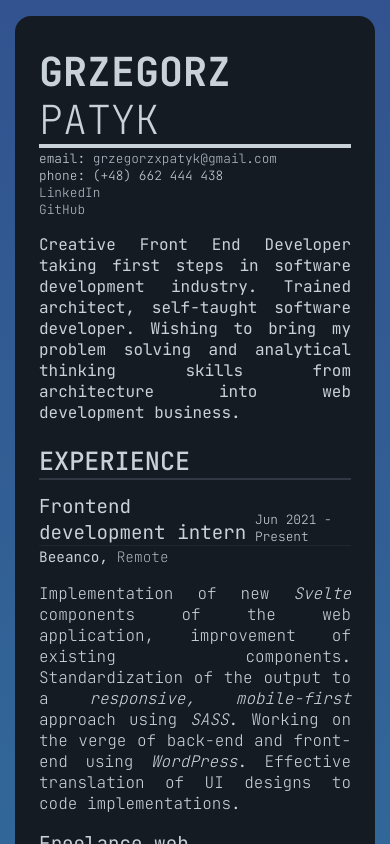
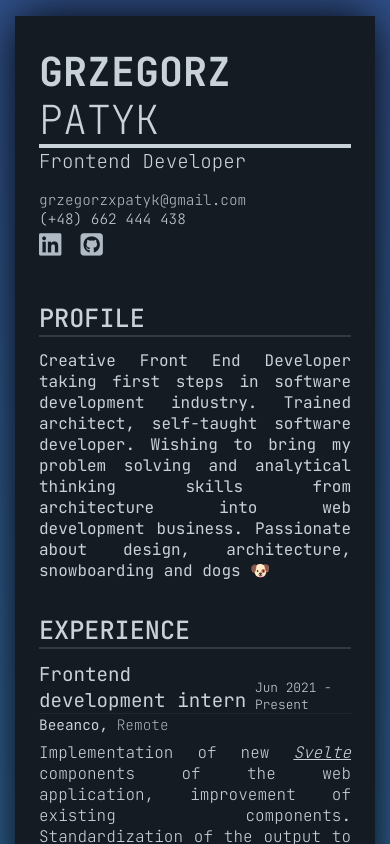
Before and after one commit to grzegorzxpatyk/my-resume, a React (Create React App) app: page / in a window 390 px wide. Shown: the top 844 px of the page. Built offline with nearby package versions, Linux system fonts and the light colour scheme.

Commit message:
shortly - a lot of improvements - printing on one page, fixed styling a bit, changed data and the structure of the resume

```diff
--- a/src/App.js
+++ b/src/App.js
@@ -5,9 +5,10 @@ const data = {
     bio: {
         firstName: 'Grzegorz',
         lastName: 'Patyk',
+        title: 'Frontend Developer',
         email: 'grzegorzxpatyk@gmail.com',
         phoneNumber: '(+48) 662 444 438',
-        about: 'Creative Front End Developer taking first steps in software development industry. Trained architect, self-taught software developer. Wishing to bring my problem solving and analytical thinking skills from architecture into web development business.',
+        about: 'Creative Front End Developer taking first steps in software development industry. Trained architect, self-taught software developer. Wishing to bring my problem solving and analytical thinking skills from architecture into web development business. Passionate about design, architecture, snowboarding and dogs 🐶',
     },
     experience: [
         {
@@ -20,7 +21,7 @@ const data = {
         },
         {
             position: 'Freelance web developer',
-            duration: 'Feb 2021 - Present',
+            duration: 'Feb 2020 - Present',
             company: 'Freelance',
             location: 'Remote',
             description:
--- a/src/App.scss
+++ b/src/App.scss
@@ -49,6 +49,7 @@ html {
     .App {
         margin: 0;
         padding: 0;
+        max-height: 27.7cm;
     }
 }
 
--- a/src/Bio.js
+++ b/src/Bio.js
@@ -1,31 +1,19 @@
 import React from 'react';
 import './Bio.scss';
+import Contact from './Contact';
 
 export default function Bio(props) {
     return (
         <header className="bio">
-            <div className="full-name">
+            <h1 className="full-name">
                 <span className="first-name">{props.firstName}</span>
                 <span className="last-name">{props.lastName}</span>
-            </div>
-            <div className="contact-info">
-                <span className="email">
-                    email: <a href={`mailto:${props.email}`}>{props.email}</a>
-                </span>
-                <span className="phone">phone: {props.phoneNumber}</span>
-                <span className="social-icons">
-                    <a href="https://www.linkedin.com/in/grzegorz-patyk">
-                        {/* <i class="fab fa-lg fa-linkedin-in"></i> */}
-                        LinkedIn
-                    </a>
-                </span>
-                <span className="social-icons">
-                    <a href="https://github.com/grzegorzp4tyk">
-                        {/* <i class="fab fa-lg fa-github"></i> */}
-                        GitHub
-                    </a>
-                </span>
-            </div>
+            </h1>
+            <section className="title-contact">
+                <h3 className="title">{props.title}</h3>
+                <Contact {...props} />
+            </section>
+            <h2 className="section-title">Profile</h2>
             <div className="about">{props.about}</div>
         </header>
     );
--- a/src/Bio.scss
+++ b/src/Bio.scss
@@ -10,6 +10,7 @@
     text-transform: uppercase;
     text-align: left;
     border-bottom: 4px solid $primary-font-color;
+    margin: 0;
 }
 
 .first-name {
@@ -24,14 +25,20 @@
     font-weight: 200;
 }
 
-.contact-info {
-    font-size: 0.8rem;
+.title {
+    display: inline-block;
+    font-size: 1.2rem;
+    margin: 0 0 0;
     font-weight: 300;
+    flex-grow: 1;
+}
+
+.title-contact {
+    margin-top: 0;
+    padding-top: 0;
     display: flex;
     flex-direction: row;
     justify-content: space-between;
-    align-items: flex-end;
-    margin: 0.15rem 0 1rem;
 }
 
 .about {
--- /dev/null
+++ b/src/Contact.js
@@ -0,0 +1,40 @@
+import React from 'react';
+
+export default function Contact(props) {
+    return (
+        // <section className="contact">
+        //     <h2 className="section-title">Contact Info</h2>
+        <div className="contact-info">
+            <span className="email">
+                <a
+                    href={`mailto:${props.email}`}
+                    target="_blank"
+                    rel="noopener noreferrer"
+                >
+                    {props.email}
+                </a>
+            </span>
+            <span className="phone">{props.phoneNumber}</span>
+            <span className="social-icons">
+                <a
+                    href="https://www.linkedin.com/in/grzegorz-patyk"
+                    target="_blank"
+                    rel="noopener noreferrer"
+                >
+                    <i className="fab fa-linkedin"></i>
+                </a>
+                {/* </span>
+            <span className="social-icons"> */}
+                <a
+                    href="https://github.com/grzegorzp4tyk"
+                    target="_blank"
+                    rel="noopener noreferrer"
+                >
+                    <i className="fab fa-github-square"></i>
+                    {/* GitHub */}
+                </a>
+            </span>
+        </div>
+        // </section>
+    );
+}
--- a/src/Experience.js
+++ b/src/Experience.js
@@ -7,7 +7,6 @@ export default function Experience(props) {
         <section className="experience">
             <h2 className="section-title">Experience</h2>
             {props.jobs.map((job, jobIndex) => {
-                console.log(`${job.position}: ${jobIndex}`);
                 return <Job key={jobIndex} {...job} />;
             })}
         </section>
--- a/src/Experience.scss
+++ b/src/Experience.scss
@@ -5,7 +5,7 @@
 }
 
 .job:last-of-type {
-    margin-bottom: 0;
+    margin-bottom: 0.4rem;
 }
 
 .job-details {
@@ -44,4 +44,6 @@ h3.job-position {
 .description {
     font-weight: 200;
     text-align: justify;
+    // border: 1px dashed red;
+    margin: 0.4rem 0 0.6rem;
 }
--- a/src/Job.js
+++ b/src/Job.js
@@ -10,13 +10,12 @@ export default function Job(props) {
             <div className="job-details">
                 <span className="company">{props.company}</span>
                 <span className="location">{props.location}</span>
-                <p className="description">
-                    <div
-                        dangerouslySetInnerHTML={{
-                            __html: `${props.description}`,
-                        }}
-                    />
-                </p>
+                <p
+                    className="description"
+                    dangerouslySetInnerHTML={{
+                        __html: `${props.description}`,
+                    }}
+                ></p>
             </div>
         </div>
     );
--- a/src/Resume.js
+++ b/src/Resume.js
@@ -3,7 +3,6 @@ import Bio from './Bio';
 import Education from './Education';
 import Experience from './Experience';
 import Skills from './Skills';
-import Interests from './Interests';
 import './Resume.scss';
 
 export default function Resume(props) {
@@ -13,7 +12,6 @@ export default function Resume(props) {
             <Experience jobs={props.experience} />
             <Education schools={props.education} />
             <Skills skills={props.skills} />
-            <Interests interests={props.interests}></Interests>
         </main>
     );
 }
--- a/src/Resume.scss
+++ b/src/Resume.scss
@@ -4,21 +4,22 @@
 .resume {
     width: 21cm;
     min-width: 40vw;
-    min-height: 29.7cm;
+    // min-height: 29.7cm;
     height: fit-content;
     background: $primary-light;
     padding: 2.5rem;
-    border-radius: 1rem;
+    // border-radius: 1rem;
     margin: 4rem;
     font-size: 2rem;
     color: $primary-font-color;
     font-family: $primary-font-family;
+    box-shadow: 0 0 3rem #000000;
 }
 
 .section-title {
     font-size: 1.575rem;
     border-bottom: 2px solid $border-color-section-title;
-    margin-bottom: 0.8rem;
+    margin: 0.4rem 0 0.8rem;
     text-transform: uppercase;
     font-weight: 500;
 }
@@ -46,13 +47,44 @@ a:hover {
     color: $accent-blue;
 }
 
-section {
-    margin-bottom: 0;
+section,
+header {
+    margin-bottom: 2rem;
+    padding-bottom: 0;
+}
+
+.contact-info {
+    font-size: 0.8rem;
+    font-weight: 300;
+    display: flex;
+    flex-direction: row;
+    justify-content: space-between;
+    align-items: flex-end;
+    flex-grow: 2;
+    margin: 0 0 0;
+}
+
+.social-icons {
+    & > a {
+        height: 1.55rem;
+        // margin: 0;
+        // padding: 0;
+    }
+    font-size: 1.4rem;
+    width: 5rem;
+    display: flex;
+    justify-content: space-between;
+    align-items: flex-end;
+}
+
+em {
+    text-decoration: underline;
 }
 
 @media screen and (max-width: 768px) {
     .resume {
         width: 80vw;
+        min-width: 300px;
         padding: 2rem 1.5rem;
         margin: 1rem 1vw;
         height: fit-content;
@@ -61,11 +93,25 @@ section {
     .contact-info {
         flex-direction: column;
         align-items: flex-start;
+        justify-content: flex-start;
+        font-size: 0.9rem;
+        margin: 1rem 0;
     }
 
     .skills-list {
         display: flex;
         flex-direction: column;
+    }
+
+    .social-icons {
+        font-size: 1.6rem;
+        width: 4rem;
+        justify-content: space-between;
+    }
+
+    .title-contact {
+        flex-direction: column;
+        align-items: unset;
     }
 }
 
@@ -73,11 +119,15 @@ section {
     .resume {
         margin: 0;
         padding: 0;
+        min-width: 100%;
         width: 100%;
-        height: 100%;
+        min-height: 100%;
+        height: 29.7cm;
+        max-height: 100%;
         background: white;
         color: $primary-light;
         border-radius: 0;
+        box-shadow: none;
     }
 
     a {
@@ -94,17 +144,12 @@ section {
         border-bottom: 2px solid $primary-lighter;
     }
 
-    section {
-        margin-bottom: 0;
-        padding-bottom: 0;
+    .contact-info {
+        font-size: 1rem;
     }
 
     .school,
     .job {
         margin-bottom: 0;
     }
-
-    .social-icons {
-        display: none;
-    }
 }
```
